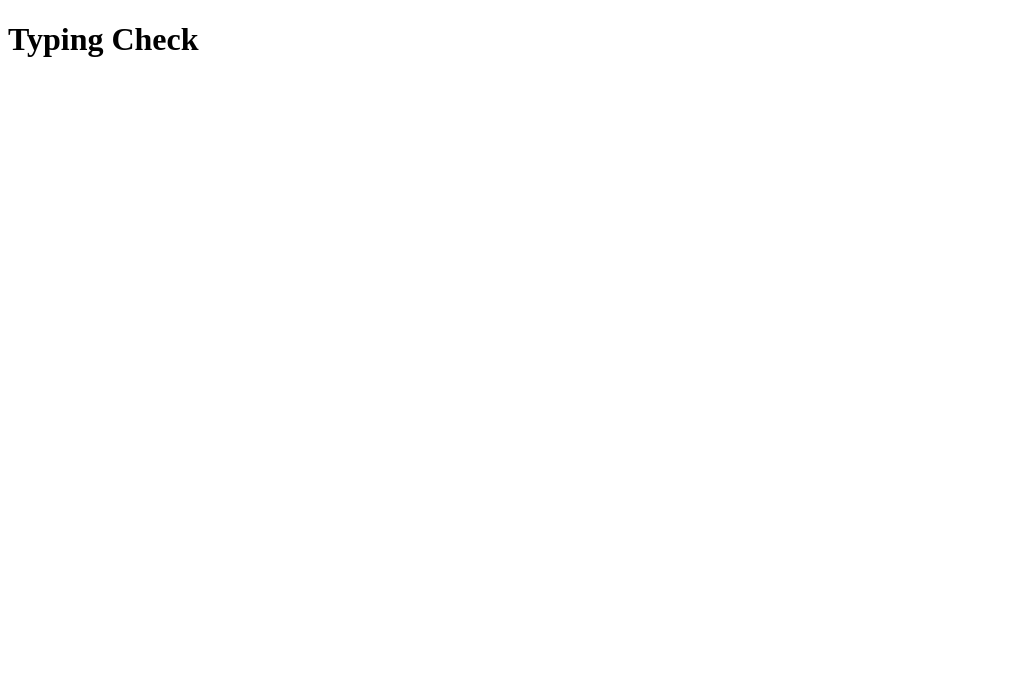
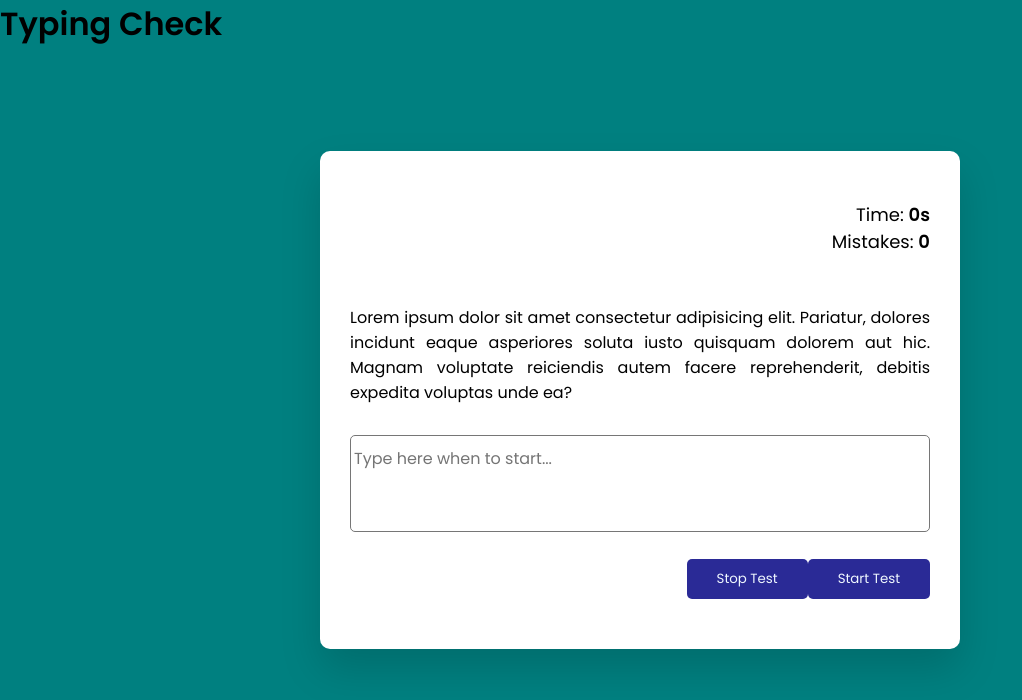
Before and after one commit to ankitenasaxena/typingtest, a plain HTML site: page index.html in a window 1280 px wide. Shown: the whole page, without its empty margins (0-1022 px from the left). Drawn offline with Linux system fonts and the light colour scheme.

Commit message:
Basic HTML setup

```diff
--- a/index.html
+++ b/index.html
@@ -1,10 +1,37 @@
 <!DOCTYPE html>
 <html lang="en">
   <head>
-    <meta charset="UTF-8" />
+    <meta name="viewport" content="width=device-width,initial-scale=1.0" />
+    <link
+      rel="stylesheet"
+      href="https://fonts.googleapis.com/css?family=Poppins:wght@400;600&display=swap"
+    />
+    <link rel="stylesheet" href="style.css" />
     <title>Typing Check</title>
   </head>
   <body>
     <h1>Typing Check</h1>
+    <div class="container">
+      <div class="stats">
+        <p>Time: <span id="timer">0s</span></p>
+        <p>Mistakes: <span id="mistakes">0</span></p>
+      </div>
+      <div id="quote" onmousedown="return false" onselectstart="return false">
+        Lorem ipsum dolor sit amet consectetur adipisicing elit. Pariatur,
+        dolores incidunt eaque asperiores soluta iusto quisquam dolorem aut hic.
+        Magnam voluptate reiciendis autem facere reprehenderit, debitis expedita
+        voluptas unde ea?
+      </div>
+      <textarea
+        name=""
+        id="quote-input"
+        cols="30"
+        rows="3"
+        placeholder="Type here when to start..."
+      ></textarea>
+      <button id="start-test">Start Test</button>
+      <button id="stop-test">Stop Test</button>
+    </div>
+    <script src="script.js"></script>
   </body>
 </html>
--- /dev/null
+++ b/style.css
@@ -0,0 +1,55 @@
+* {
+  padding: 0;
+  margin: 0;
+  box-sizing: border-box;
+  font-family: "Poppins", sans-serif;
+}
+
+body {
+  background-color: teal;
+}
+
+.container {
+  width: 80vmin;
+  padding: 50px 30px;
+  background-color: #fff;
+  position: absolute;
+  transform: translate(-50%, -50%);
+  top: 50%;
+  left: 50%;
+  border-radius: 10px;
+  box-shadow: 0 20px 40px rgba(0, 0, 0, 0.15);
+}
+
+.stats {
+  text-align: right;
+  font-size: 18px;
+  margin-bottom: 30px;
+}
+
+.stats span {
+  font-weight: 600;
+}
+
+#quote {
+  text-align: justify;
+  margin: 50px 0 30px 0;
+}
+
+textarea {
+  resize: none;
+  width: 100%;
+  border-radius: 5px;
+  padding: 10px 3px;
+  font-size: 16px;
+}
+
+button {
+  float: right;
+  margin-top: 20px;
+  background-color: rgb(42, 42, 150);
+  color: aliceblue;
+  border: none;
+  padding: 10px 30px;
+  border-radius: 5px;
+}
```
Also changed, not shown: script.js (added).
